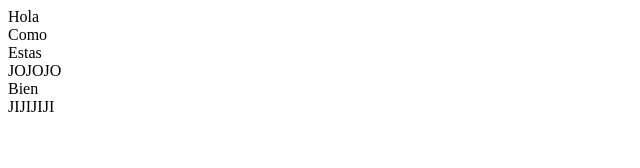
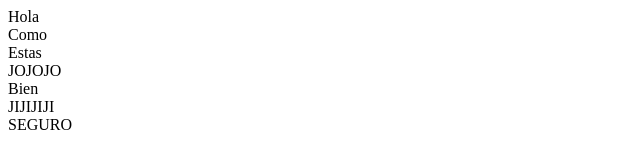
Before and after one commit to chadsfatherlali/testGit, a plain HTML site: page index.html in a window 1280 px wide. Shown: the full height of the page, 0-640 px from the left. Drawn offline with Linux system fonts and the light colour scheme.

Commit message:
NUEVOS CAMBIOS EN RAMA

```diff
--- a/index.html
+++ b/index.html
@@ -4,3 +4,4 @@
 <div>JOJOJO</div>
 <div>Bien</div>
 <div>JIJIJIJI</div>
+<div>SEGURO</div>
```
